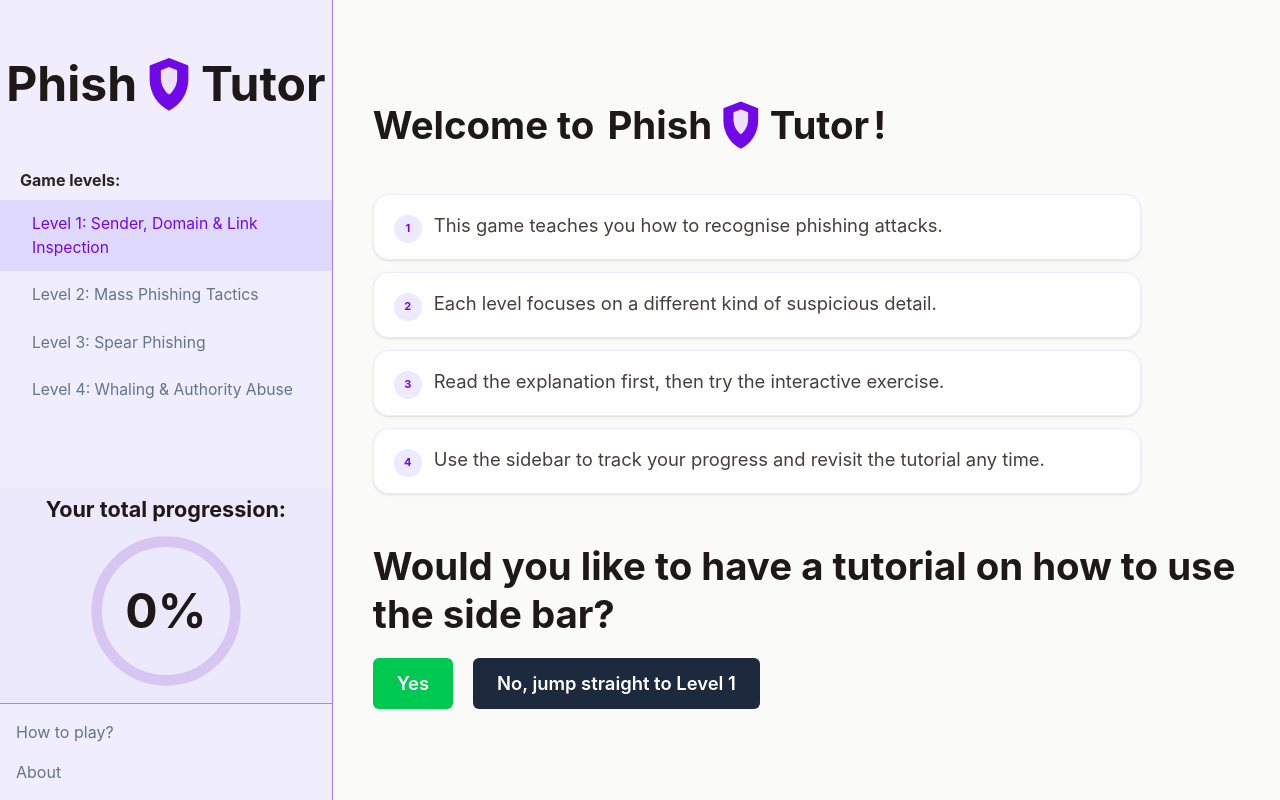
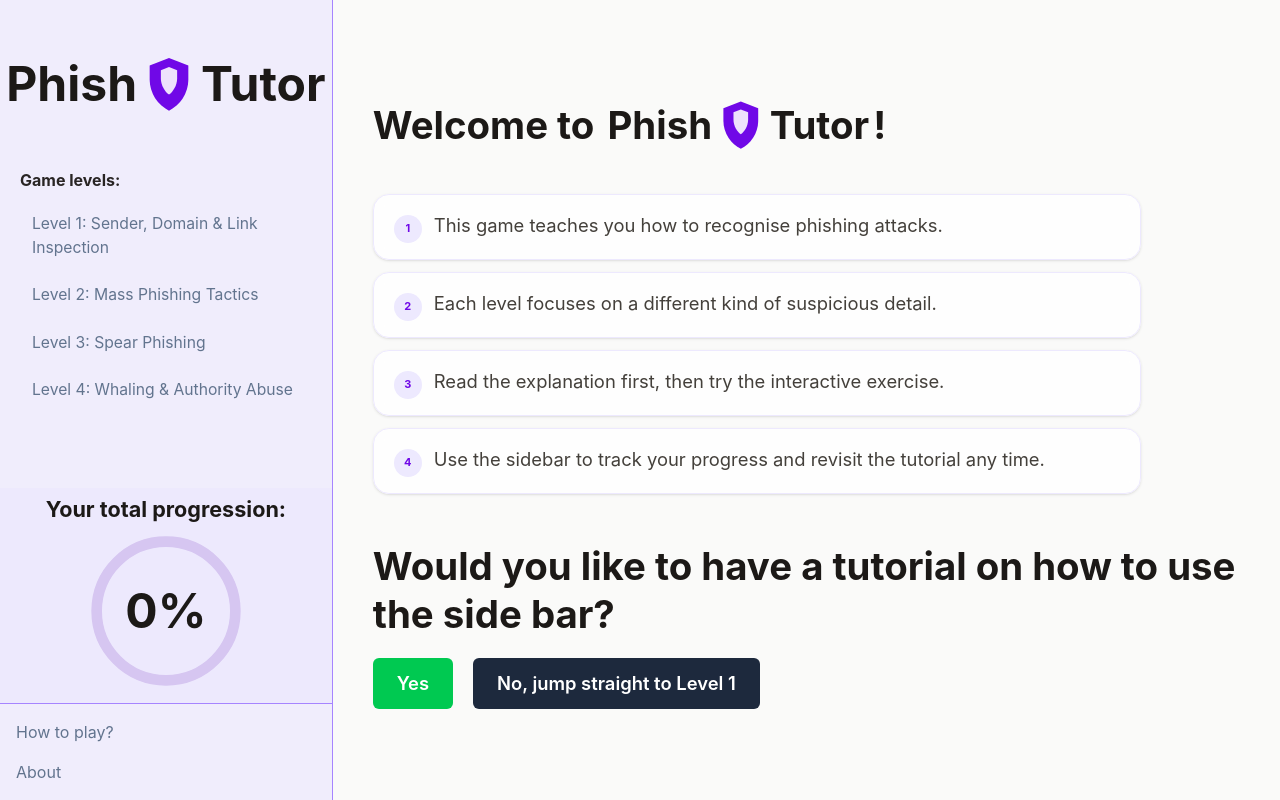
Before and after one commit to migle-kirilovaite/PhishTutor, a React (Vite) app: page / in a window 1280 px wide. Built offline with nearby package versions, Linux system fonts and the light colour scheme.

Commit message:
More fixes

```diff
--- a/src/App.jsx
+++ b/src/App.jsx
@@ -278,7 +278,7 @@ export default function App() {
   };
   return (
     <div className="flex min-h-dvh flex-col bg-stone-50 font-sans lg:flex-row">
-      <Sidebar activeLevelId={activeLevelId} progress={totalProgress} onSelectLevel={handleSelectLevel} onNavigate={handleNavigate} onTutorial={() => setShowTut(true)} />
+      <Sidebar activeLevelId={page === 'welcome' || page === 'about' ? null : activeLevelId} progress={totalProgress} onSelectLevel={handleSelectLevel} onNavigate={handleNavigate} onTutorial={() => setShowTut(true)} />
       <main className="flex min-w-0 flex-1 flex-col overflow-y-scroll">{renderMain()}</main>
       {showTut && <Tutorial onClose={() => setShowTut(false)} />}
       {showInfo && <InfoModal level={activeLevel} explanations={activeLevel.explanations} onClose={() => setShowInfo(false)} />}
--- a/src/pages/PracticePage.jsx
+++ b/src/pages/PracticePage.jsx
@@ -52,7 +52,7 @@ export default function PracticePage({ level, email, practiceIndex, totalPractic
       <LevelProgressBar
         progress={progress}
         label={`Level ${level?.id ?? 1} progression:`}
-        subtitle="Click the email parts to get instant feedback."
+        subtitle="Click the parts of email that look suspicious."
         isPractice={true}
       />
       <div className="flex w-full flex-1 flex-col p-0">
```
